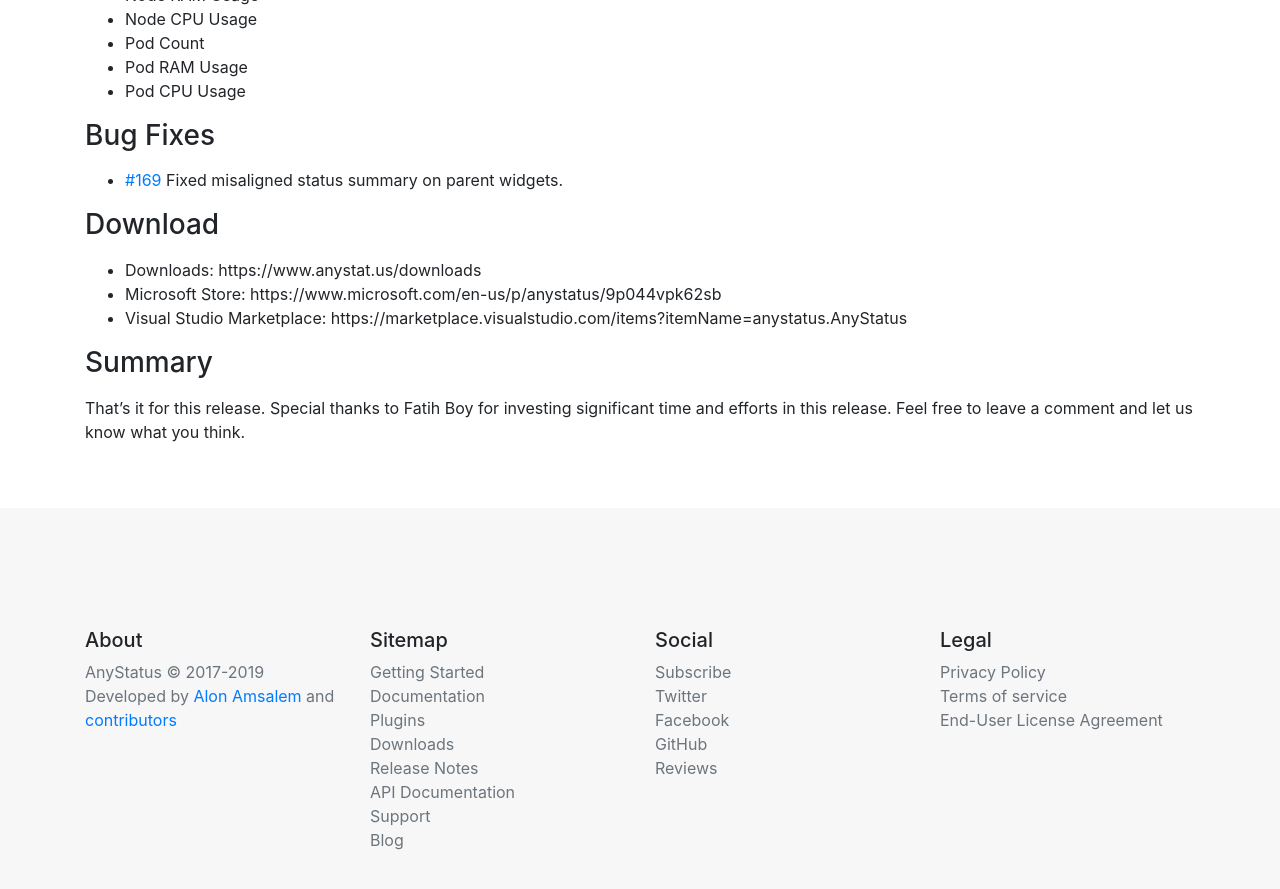
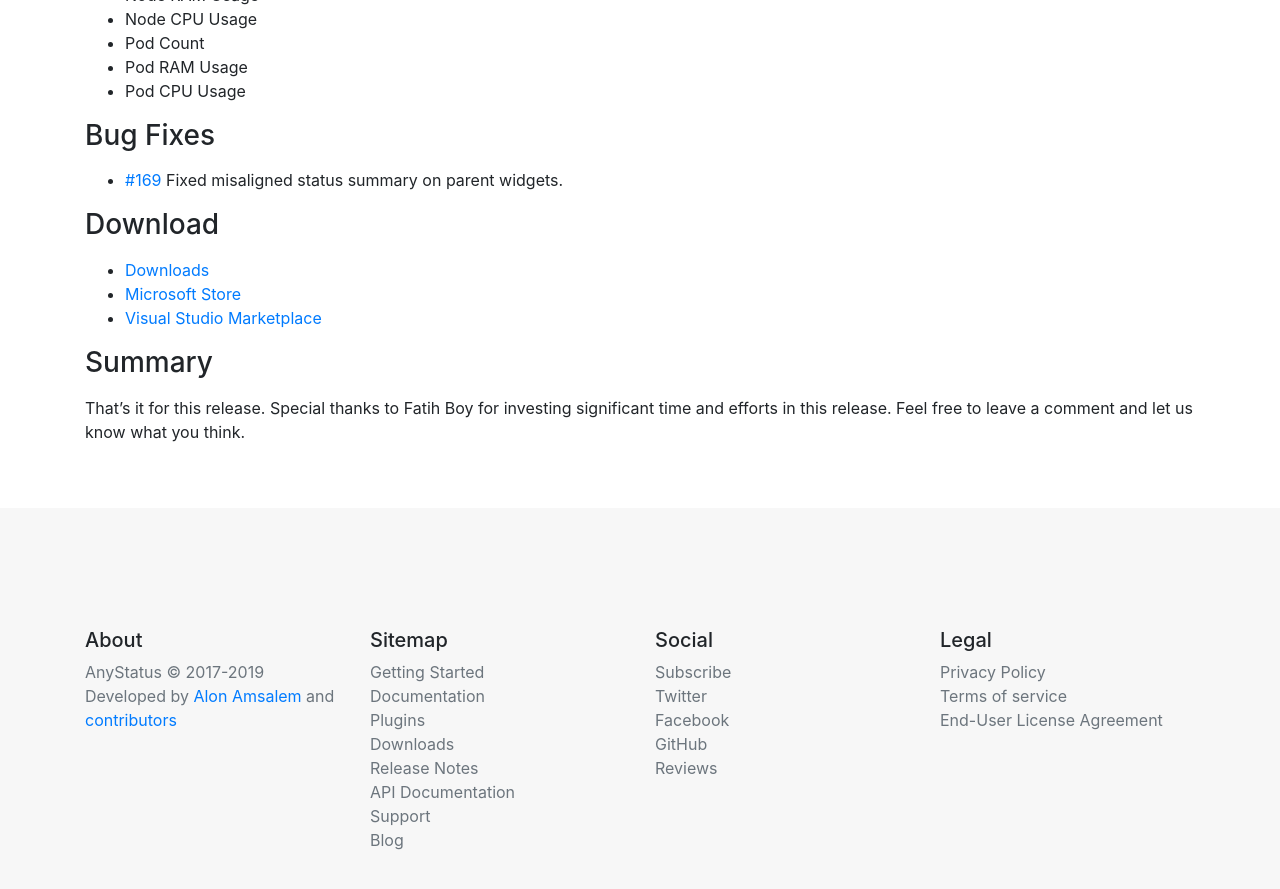
Before and after one commit to AnyStatus/anystatus.github.io, a Jekyll site: the page built from _posts/2019-09-07-anystatus-release-2.8.md, in a window 1280 px wide and 900 px high, scrolled down 1342 px. Shown: the top 889 px of the window. Built offline with Jekyll 4.4.1, drawn with Linux system fonts in a browser that asks for light colours; comment, search, counter and statistics services are not loaded; some of the changed lines change nothing that is shown.

Commit message:
Update 2019-09-07-anystatus-release-2.8.md

```diff
--- a/_posts/2019-09-07-anystatus-release-2.8.md
+++ b/_posts/2019-09-07-anystatus-release-2.8.md
@@ -61,9 +61,9 @@
 
 ## Download
 
-- Downloads: https://www.anystat.us/downloads
-- Microsoft Store: https://www.microsoft.com/en-us/p/anystatus/9p044vpk62sb
-- Visual Studio Marketplace: https://marketplace.visualstudio.com/items?itemName=anystatus.AnyStatus
+- [Downloads](https://www.anystat.us/downloads)
+- [Microsoft Store](https://www.microsoft.com/en-us/p/anystatus/9p044vpk62sb)
+- [Visual Studio Marketplace](https://marketplace.visualstudio.com/items?itemName=anystatus.AnyStatus)
 
 ## Summary
 
```
